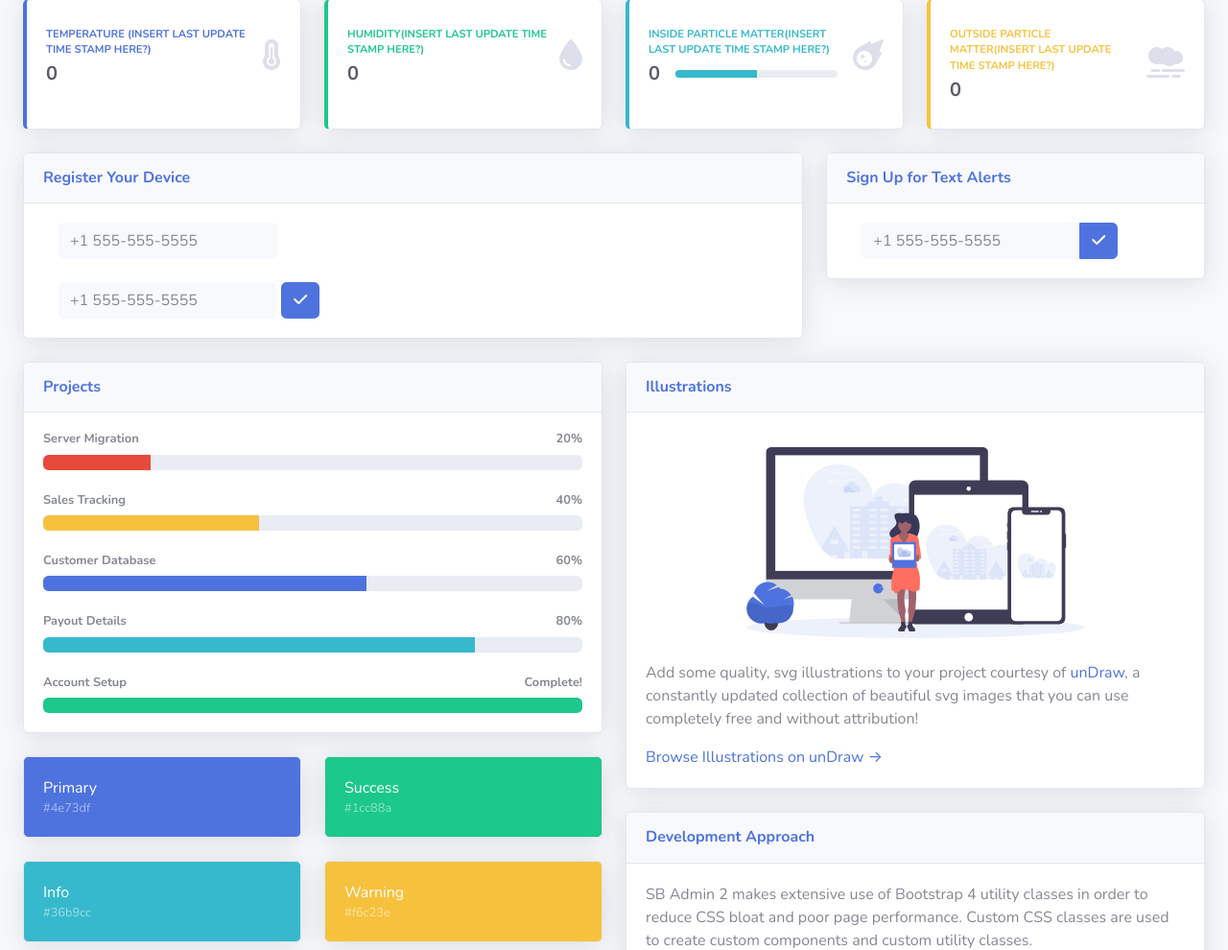
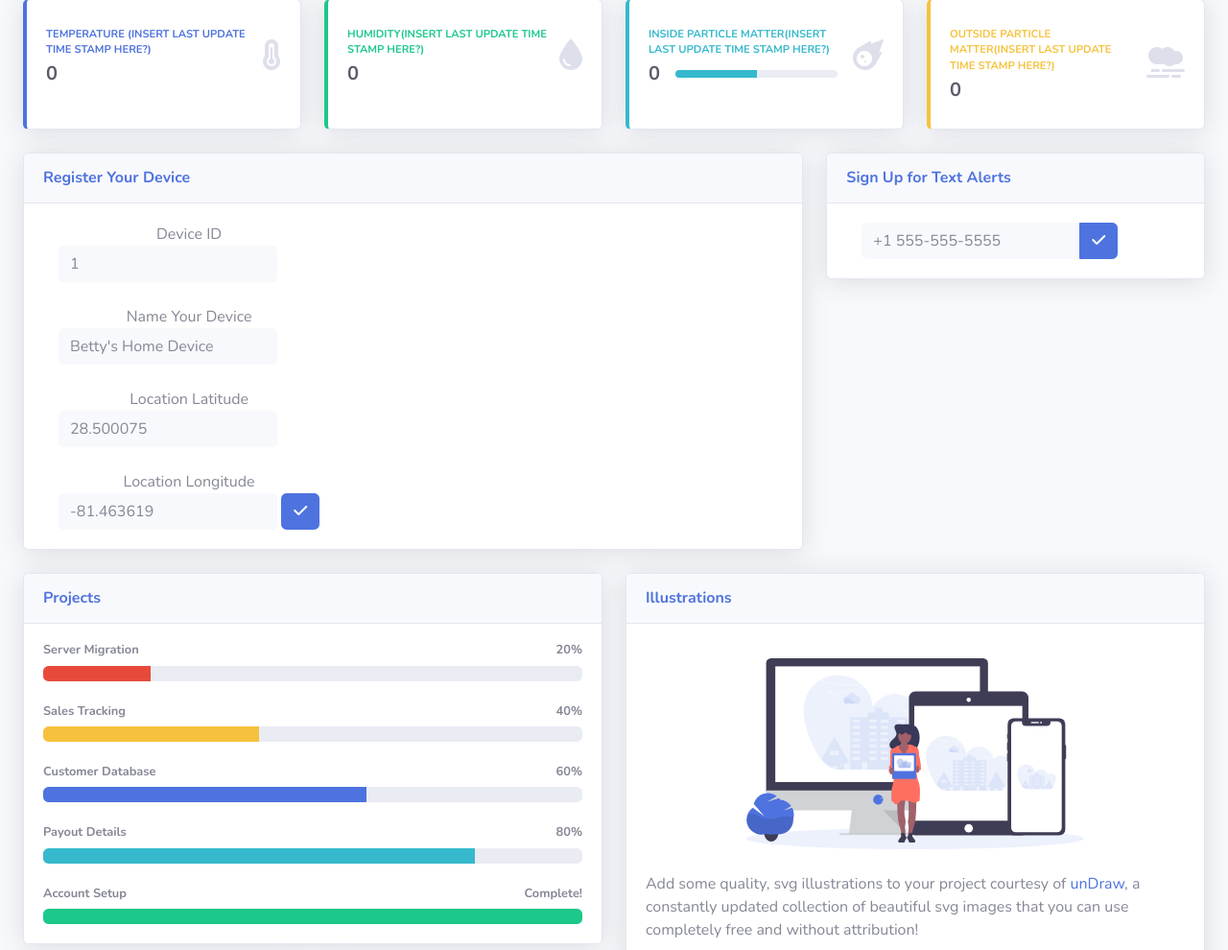
Before and after one commit to ealaimo18/AirQualitySystem, a Flask app: page / in a window 1280 px wide. Shown: the part 153-1143 px from the top of the page at 96% size. Run offline with Flask 3, Linux system fonts and the light colour scheme; data comes from the database, SQL or seed files in the repository; some libraries are stand-ins or nearby versions.

Commit message:
add insert statements from node form to flask side

```diff
--- a/main.py
+++ b/main.py
@@ -9,12 +9,6 @@ app.secret_key = "things"
 
 @app.route('/', methods=['GET', 'POST'])
 def home():
-    connection = sqlite3.connect("myDatabase.db")
-    connection.row_factory = sqlite3.Row
-    cursor = connection.cursor()
-    cursor.execute("SELECT id FROM device;")
-    id = cursor.fetchone()
-    print(id)
     temp = 0
     humid = 0
     pm_inside = 0
@@ -23,6 +17,16 @@ def home():
 
 @app.route('/registerDevice', methods=['GET', 'POST'])
 def registerDevice():
+    if request.method == 'POST':
+        id = request.form["device_id"]
+        name = request.form["name"]
+        lat = request.form["lat"]
+        long = request.form["long"]
+        connection = sqlite3.connect("myDatabase.db")
+        connection.row_factory = sqlite3.Row
+        cursor = connection.cursor()
+        cursor.execute()
+        cursor.commit()
 
     return redirect('/')
 
@@ -31,9 +35,7 @@ def textSignUp():
     # Set environment variables for your credentials
     # Read more at http://twil.io/secure
     if request.method == 'POST':
-        print(request)
         phone = request.form['phone']
-        print(phone)
     account_sid = "AC14a3f3132166d5d7afeb46621518c849"
     auth_token = "2dfd6c6e1868ab9567e8e239757a73d9"
     client = Client(account_sid, auth_token)
@@ -43,8 +45,7 @@ def textSignUp():
       to= phone
     #   to="+14846273900"
     )
-    print("text message sid", message.sid)
-    print(phone)
+    #print("text message sid", message.sid)
     return redirect('/')
 
 
--- a/templates/index.html
+++ b/templates/index.html
@@ -166,9 +166,18 @@
                                 <!-- Card Body -->
                                 <div class="card-body">
                                     <form class="d-none d-sm-inline-block form-inline mr-auto ml-md-3 my-2 my-md-0 mw-100 navbar-search" action="/registerDevice" method="POST">
-                                            <input type="text" class="form-control bg-light border-0 small" placeholder="+1 555-555-5555" name= "phone" label="phone" aria-describedby="basic-addon2"> <br><br>
 
-                                            <input type="text" class="form-control bg-light border-0 small" placeholder="+1 555-555-5555" name= "phone" label="phone" aria-describedby="basic-addon2">
+                                            <label for="device_id" class="form-label" >Device ID</label>
+                                            <input type="text" class="form-control bg-light border-0 small" placeholder="1" name= "device_id" label="device_id" aria-describedby="basic-addon2"> <br><br>
+
+                                            <label for="name" class="form-label" >Name Your Device</label>
+                                            <input type="text" class="form-control bg-light border-0 small" placeholder="Betty's Home Device" name= "name" label="name" aria-describedby="basic-addon2"> <br><br>
+
+                                            <label for="lat" class="form-label" >Location Latitude</label>
+                                            <input type="text" class="form-control bg-light border-0 small" placeholder="28.500075" name= "lat" label="lat" aria-describedby="basic-addon2"><br><br>
+
+                                            <label for="long" class="form-label" >Location Longitude</label>
+                                            <input type="text" class="form-control bg-light border-0 small" placeholder="-81.463619" name= "long" label="long" aria-describedby="basic-addon2">
                                                     <button class="btn btn-primary" type="submit" label="phone">
                                                         <i class="fa-solid fa-check"></i>
                                                     </button>
```
